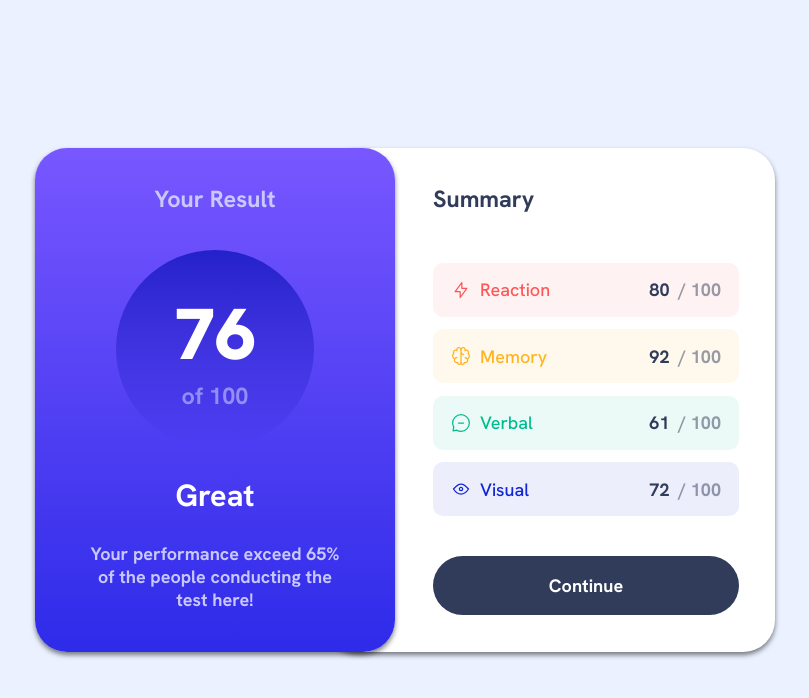
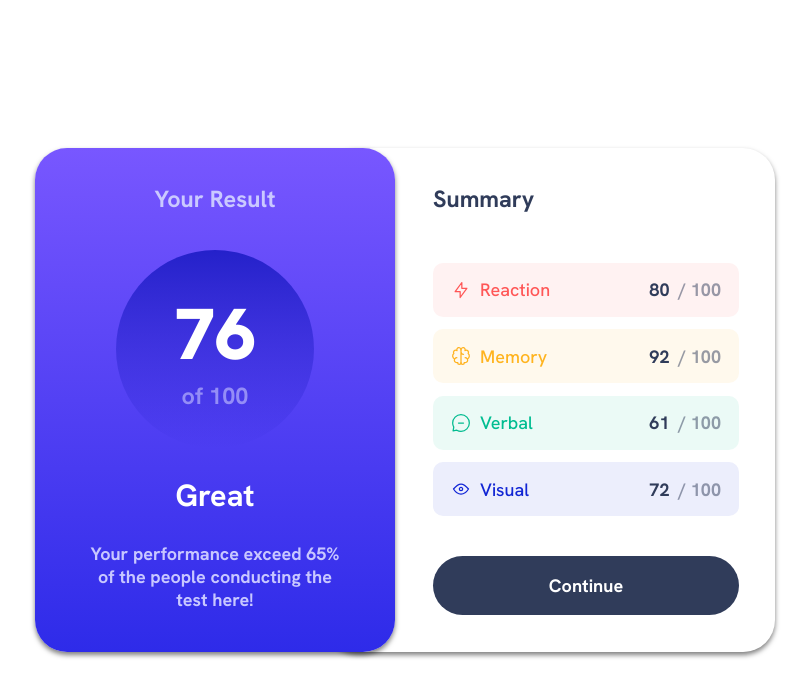
Before and after one commit to luizpellanda/result-sumary-component, a plain HTML site: page index.html in a window 1280 px wide. Shown: the whole page, without its empty margins (270-1079 px from the left). Drawn offline with Linux system fonts and the light colour scheme.

Commit message:
Background color change

```diff
--- a/assets/styles/style.css
+++ b/assets/styles/style.css
@@ -13,7 +13,7 @@
 }
 
 html {
-    background-color: hsl(221, 100%, 96%);
+    background-color: white(221, 100%, 96%);
 }
 
 main {
```
Also changed, not shown: index.html (+0 -16 lines).
